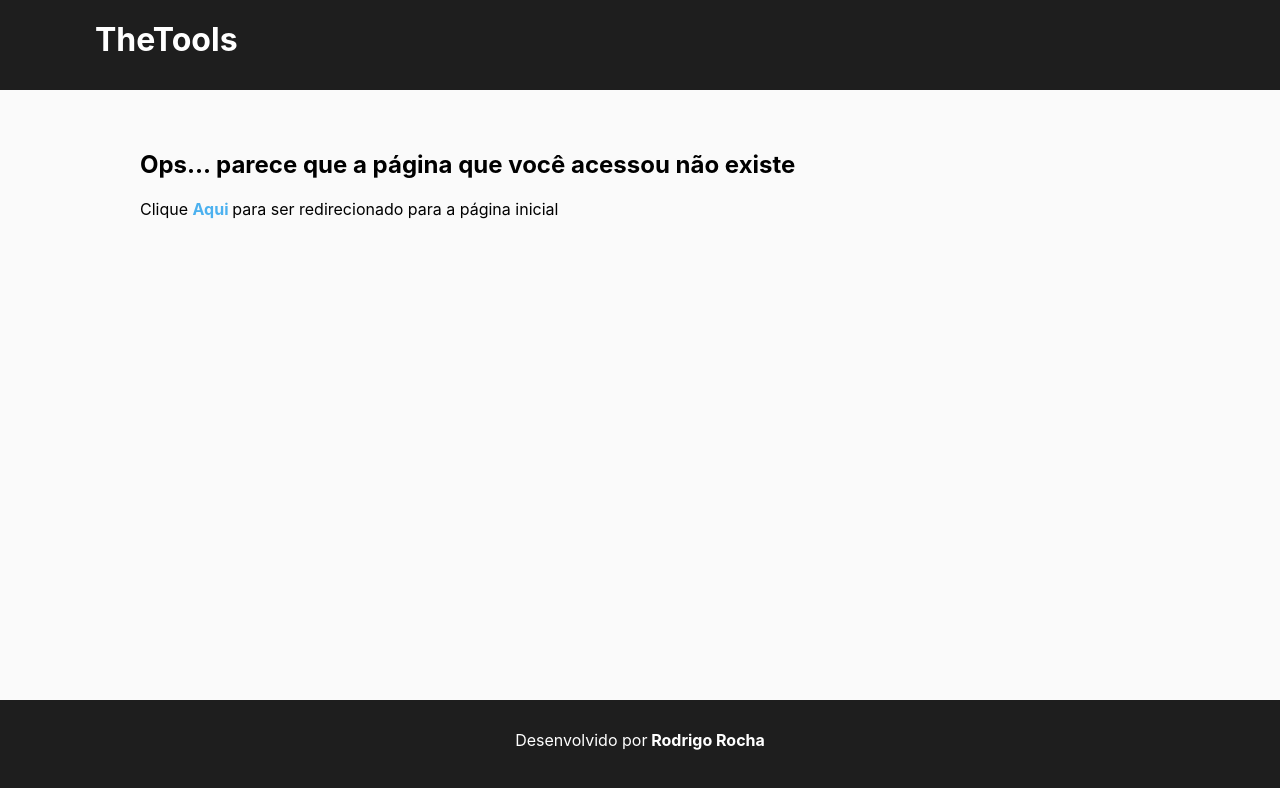
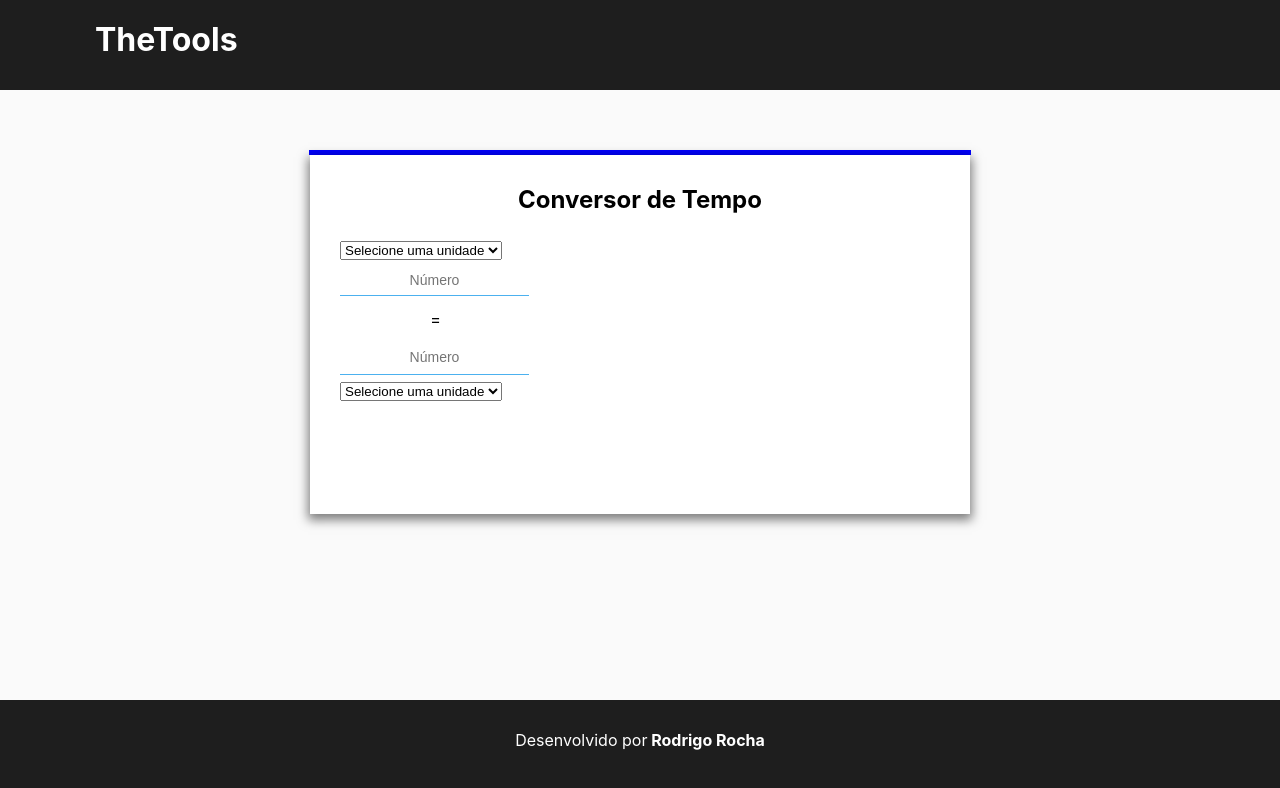
Before and after one commit to rodrigogomesrc/TheTools, a React (Create React App) app: page /conversor-de-tempo in a window 1280 px wide. Shown: the top 788 px of the page. Built offline with nearby package versions, Linux system fonts and the light colour scheme.

Commit message:
time converter page basic initial structure

```diff
--- a/src/App.js
+++ b/src/App.js
@@ -8,6 +8,7 @@ import Porcentagem from './components/pages/Porcentagem';
 import Notfound from './components/pages/NotFound';
 import Sorteio from './components/pages/Sorteio';
 import SorteioGrupos from './components/pages/SorteioGrupos';
+import TimeConverter from  './components/pages/timeConverter';
 
 import './App.css';
 
@@ -23,6 +24,7 @@ function App() {
             <Route path="/calculadora-porcentagem" component={Porcentagem} />
             <Route path="/sorteio" component={Sorteio} />
             <Route path="/gerador-de-grupos" component={SorteioGrupos} />
+            <Route path="/conversor-de-tempo" component={TimeConverter} />
             <Route path="*" component={Notfound} />
           </Switch>
         <Footer />
--- a/src/components/layout/Main.js
+++ b/src/components/layout/Main.js
@@ -33,13 +33,13 @@ class Main extends Component {
                 url: "/gerador-de-grupos",
                 text: "Crie fácilmente grupos aleatórios de todos os tamanhos"
 
-            }/*,
+            },
             {
                 id: 5,
                 title: 'Conversor de Tempo',
-                url: "/calculadora-porcentagem",
+                url: "/conversor-de-tempo",
                 text: "Faça conversões entre segundos, minutos, horas, dias, semanas, meses e anos"
-            }*/
+            }
 
         ]
     }
--- /dev/null
+++ b/src/components/pages/timeConverter.js
@@ -0,0 +1,156 @@
+import React, { Component } from 'react'
+
+export default class TimeConverter extends Component {
+
+    state = {
+
+        unitOne: "default",
+        unitTwo: "default",
+        valueError: false,
+        emptyUnitError: false,
+        unities : ["Segundo", "Minuto", "Hora", "Dia", "Semana", "Mês", "Ano"]
+
+    }
+
+    //say that convert using months may be imprecise because a month has variable days and we'll consider
+    // always 30 days and other cases can be imprecise as well
+
+    convert = () => {
+
+        if(this.validate()){
+
+            console.log("converting");
+        }
+    }
+
+    error = () => {
+
+        const { valueError, emptyUnitError } = this.state;
+
+        if(valueError){
+
+            return(
+                <div className="row">
+
+                    <div>
+                        <p className="error" id="regra3-error">Valores inválidos</p>
+                    </div>
+
+                </div>
+            )
+
+        }
+        if(emptyUnitError){
+
+            return(
+                <div className="row">
+
+                    <div>
+                        <p className="error" id="regra3-error">Olha as duas unidades</p>
+                    </div>
+
+                </div>
+            )
+
+        } else {
+
+            return(
+                <div className='temp-separator' id='sorteio-separador'></div>
+            )
+        }
+
+
+    }
+
+    validate = () => {
+
+        return true;
+    }
+
+    OnChange = e => {
+
+    }
+
+    render() {
+        return (
+            <div className="Container" id="regra3">
+                <div className="top-line line-box"></div>
+                <div className="box">
+
+                    <div className="box-content">
+
+                        <h2 className="box-title">Conversor de Tempo</h2>
+
+                        <div className="row">
+
+                            <form>
+                                <div className="form-item">
+                                    <select>
+                                        <option value="default"> Selecione uma unidade</option>)
+                                        {
+                                            this.state.unities.map((option) => (
+                                                <option value={option} >{option}</option>)
+                                            )
+                                        }
+
+                                    </select>
+
+                                </div>
+                                <div className="form-item">
+                                    <input
+                                        className='input'
+                                        type='text'
+                                        name="unitOne"
+                                        placeholder="Número"
+                                        onChange={this.onChange}
+                                    />
+
+                                </div>
+
+                                <div className="form-item">
+                                    <p>=</p>
+                                </div>
+                                    <input
+                                        className='input'
+                                        type='text'
+                                        name="unitTwo"
+                                        placeholder="Número"
+                                        onChange={this.onChange}
+                                    />
+
+                                <div className="form-item">
+
+                                </div>
+                                <div className="form-item">
+
+                                    <select>
+                                        <option value="default"> Selecione uma unidade</option>)
+                                        {
+                                            this.state.unities.map((option) => (
+                                                <option value={option} >{option}</option>)
+                                            )
+                                        }
+
+                                    </select>
+
+                                </div>
+
+                            </form>
+
+                        </div>
+                        <div className="row">
+
+                            {
+                                this.error()
+                            }
+
+                        </div>
+
+                    </div>
+
+                </div>
+
+            </div>
+        )
+    }
+}
```
